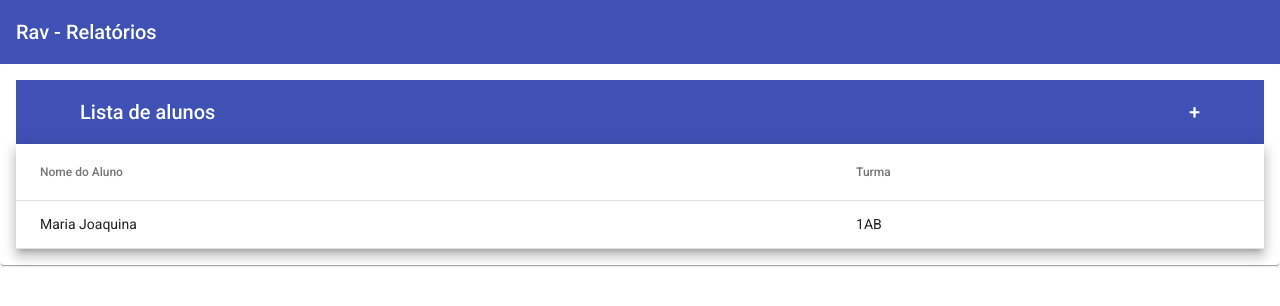
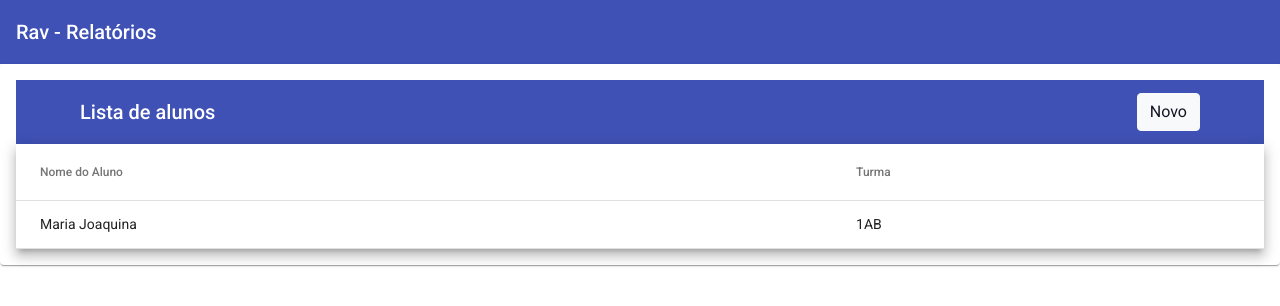
Before and after one commit to Brunostaine/rav-relatorio-de-avaliacao-angular, an Angular app: page / in a window 1280 px wide. Shown: the top 306 px of the page. Built offline with nearby package versions, Linux system fonts and the light colour scheme.

Commit message:
Novos botoes

```diff
--- a/src/app/app-routing.module.ts
+++ b/src/app/app-routing.module.ts
@@ -8,6 +8,7 @@ const routes: Routes = [
     {path: '', component: HomeComponent,
   children: [
     {path: '', component: ListaAlunosComponent},
+
     {path: 'add-aluno', component: AddAlunoComponent}
   ]
 },
--- a/src/app/componentes/add-aluno/add-aluno.component.html
+++ b/src/app/componentes/add-aluno/add-aluno.component.html
@@ -1,4 +1,4 @@
-<mat-card>
+<mat-card class="teste">
   <mat-toolbar color="primary">
     <span>Criar Relatório</span>
   </mat-toolbar>
@@ -32,7 +32,7 @@
     <button class="display-btn" mat-raised-button color="primary" type="submit">
       Enviar
     </button>
-    <button class="display-btn" mat-raised-button color="warn">Cancelar</button>
+    <button class="display-btn" mat-raised-button color="warn" (click)="onCancel()">Cancelar</button>
   </div>
 </mat-card>
 
--- a/src/app/componentes/add-aluno/add-aluno.component.ts
+++ b/src/app/componentes/add-aluno/add-aluno.component.ts
@@ -1,4 +1,6 @@
+import { HttpClient } from '@angular/common/http';
 import { Component, OnInit } from '@angular/core';
+import { Router } from '@angular/router';
 import { AddAlunoService } from './service/add-aluno.service';
 
 @Component({
@@ -10,7 +12,7 @@ export class AddAlunoComponent implements OnInit {
   listar = [] as any;
   isLoading = false;
 
-  constructor(private addAlunoService: AddAlunoService) {}
+  constructor(private addAlunoService: AddAlunoService, private router: Router) {}
 
   ngOnInit(): void {
     this.isLoading = true;
@@ -28,4 +30,8 @@ export class AddAlunoComponent implements OnInit {
       },
     });
   }
+
+  onCancel(){
+    this.router.navigate([''])
+  }
 }
--- a/src/app/componentes/lista-alunos/lista-alunos.component.html
+++ b/src/app/componentes/lista-alunos/lista-alunos.component.html
@@ -1,6 +1,13 @@
-<mat-card >
-    <mat-toolbar color="primary" class="toobar-display"> Lista de alunos
-      <a routerLink="add-aluno" class="link-add">+</a>
+<mat-card>
+  <mat-toolbar color="primary" class="toobar-display">
+    Lista de alunos
+    <button
+      routerLink="add-aluno"
+      class="link-add btn btn-light"
+      style="color: rgb(20, 19, 37)"
+    >
+      Novo
+    </button>
   </mat-toolbar>
 
   <div *ngIf="list$ | async as lista; else spinner">
@@ -8,16 +15,24 @@
       <!-- name do aluno Column -->
       <ng-container matColumnDef="name">
         <th mat-header-cell *matHeaderCellDef>Nome do Aluno</th>
-              <td mat-cell *matCellDef="let list">{{ list.name }}</td>
+        <td mat-cell *matCellDef="let list" (click)="edit()">{{ list.name }}</td>
       </ng-container>
       <!-- course da turma Column -->
+
+
       <ng-container matColumnDef="course">
         <th mat-header-cell *matHeaderCellDef>Turma</th>
         <td mat-cell *matCellDef="let list">{{ list.course }}</td>
       </ng-container>
+
+
+
+
       <tr mat-header-row *matHeaderRowDef="displayedColumns"></tr>
       <tr mat-row *matRowDef="let row; columns: displayedColumns"></tr>
     </table>
+
+
   </div>
   <ng-template #spinner>
     <div class="spinner">
--- a/src/app/componentes/lista-alunos/lista-alunos.component.ts
+++ b/src/app/componentes/lista-alunos/lista-alunos.component.ts
@@ -18,15 +18,16 @@ export class ListaAlunosComponent implements OnInit {
 
   constructor(
     private listaAlunosService: ListaAlunosService,
-    public dialog: MatDialog) {
-    this.list$ = this.listaAlunosService.list()
-    .pipe(
-      catchError(error => {
-        this.onError('Erro ao carregar lista de alunos')
-        return of([])
-      })
-      )
-   }
+    public dialog: MatDialog)
+    {this.list$ = this.listaAlunosService.list()
+      .pipe(
+        catchError(error => {
+          this.onError('Erro ao carregar lista de alunos')
+          return of([])
+        })
+        )}
+
+
 
    onError(errorMsg: string) {
     this.dialog.open(ErrorDialogComponent, {
@@ -34,6 +35,10 @@ export class ListaAlunosComponent implements OnInit {
     });
   }
 
+  edit(){
+    this.listaAlunosService.editarAluno()
+  }
+
   ngOnInit(): void {
   }
 
--- a/src/app/componentes/lista-alunos/service/lista-alunos.service.ts
+++ b/src/app/componentes/lista-alunos/service/lista-alunos.service.ts
@@ -19,4 +19,8 @@ export class ListaAlunosService {
       // delay(5000), teste do tratamento de erro
       tap(list => console.log(list)))
   }
+
+  editarAluno(){
+    console.log('editando um aluno')
+  }
 }
--- a/src/assets/list.json
+++ b/src/assets/list.json
@@ -2,5 +2,5 @@
   {
     "name": "Maria Joaquina",
     "course": "1AB"
-   }
+  }
 ]
```
Also changed, not shown: src/app/componentes/add-aluno/add-aluno.component.css (line endings or trailing spaces). Lines whose indentation alone changed are shown as unchanged.
